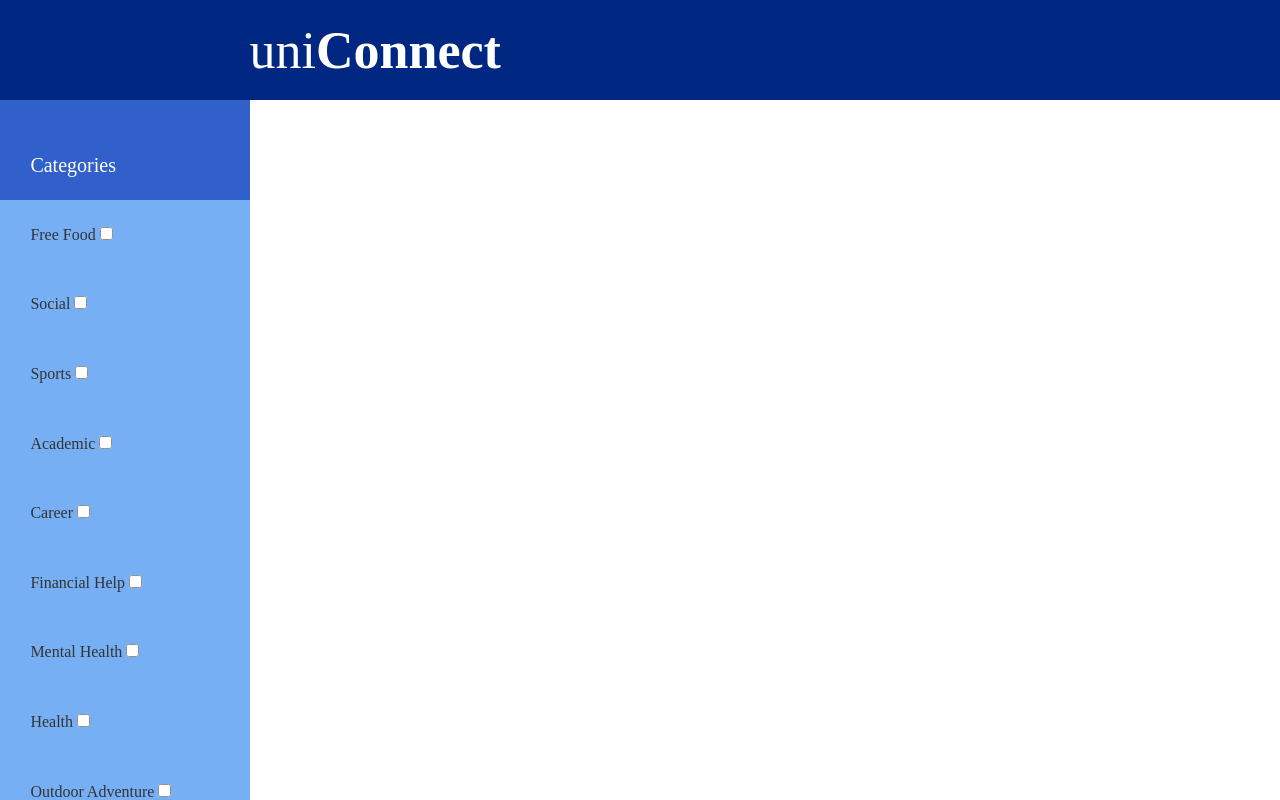
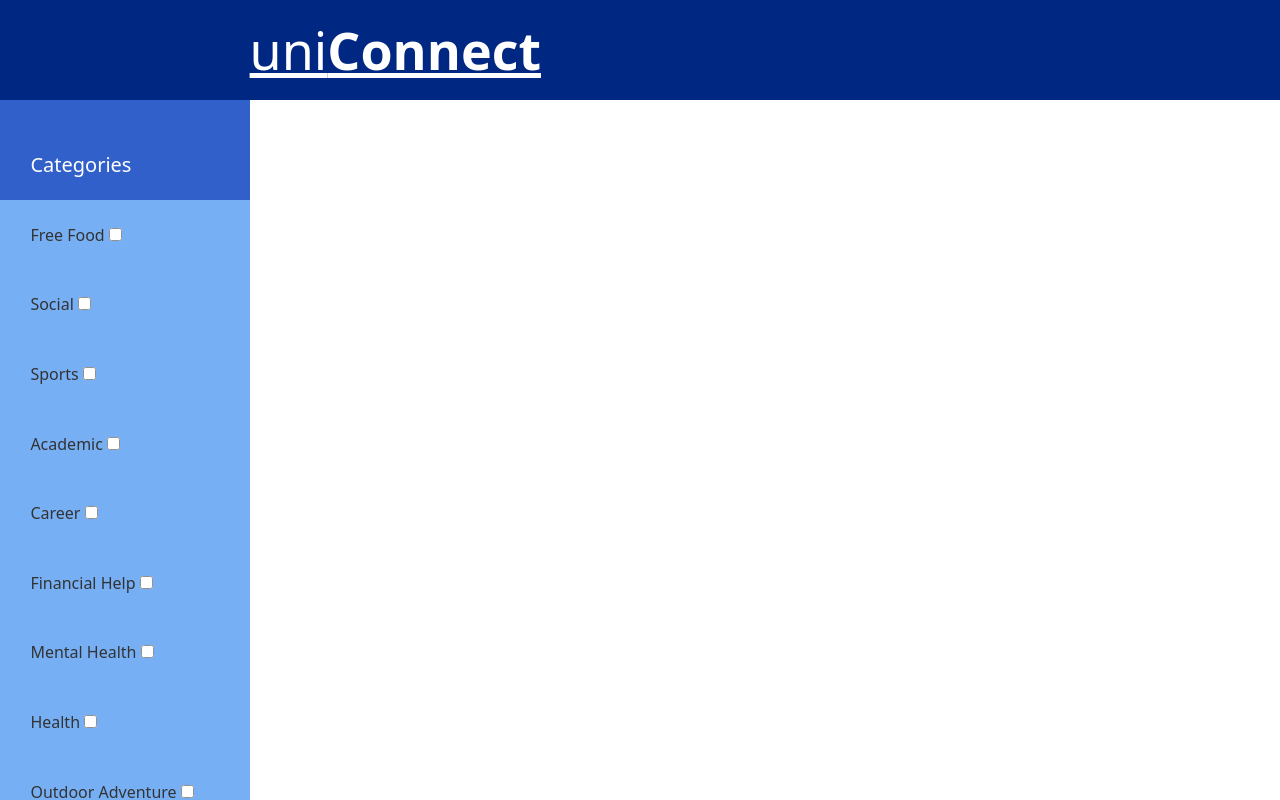
Before and after one commit to sofiaborodaenko/uniConnect, a Flask app: page / in a window 1280 px wide. Run offline with Flask 3, Linux system fonts and the light colour scheme.

Commit message:
tailwindcss install

```diff
--- /dev/null
+++ b/static/output.css
@@ -0,0 +1,317 @@
+/*! tailwindcss v4.0.14 | MIT License | https://tailwindcss.com */
+@layer theme, base, components, utilities;
+@layer theme {
+  :root, :host {
+    --font-sans: ui-sans-serif, system-ui, sans-serif, "Apple Color Emoji",
+      "Segoe UI Emoji", "Segoe UI Symbol", "Noto Color Emoji";
+    --font-mono: ui-monospace, SFMono-Regular, Menlo, Monaco, Consolas, "Liberation Mono",
+      "Courier New", monospace;
+    --text-3xl: 1.875rem;
+    --text-3xl--line-height: calc(2.25 / 1.875);
+    --font-weight-bold: 700;
+    --default-font-family: var(--font-sans);
+    --default-font-feature-settings: var(--font-sans--font-feature-settings);
+    --default-font-variation-settings: var(
+      --font-sans--font-variation-settings
+    );
+    --default-mono-font-family: var(--font-mono);
+    --default-mono-font-feature-settings: var(
+      --font-mono--font-feature-settings
+    );
+    --default-mono-font-variation-settings: var(
+      --font-mono--font-variation-settings
+    );
+  }
+}
+@layer base {
+  *, ::after, ::before, ::backdrop, ::file-selector-button {
+    box-sizing: border-box;
+    margin: 0;
+    padding: 0;
+    border: 0 solid;
+  }
+  html, :host {
+    line-height: 1.5;
+    -webkit-text-size-adjust: 100%;
+    tab-size: 4;
+    font-family: var( --default-font-family, ui-sans-serif, system-ui, sans-serif, "Apple Color Emoji", "Segoe UI Emoji", "Segoe UI Symbol", "Noto Color Emoji" );
+    font-feature-settings: var(--default-font-feature-settings, normal);
+    font-variation-settings: var( --default-font-variation-settings, normal );
+    -webkit-tap-highlight-color: transparent;
+  }
+  body {
+    line-height: inherit;
+  }
+  hr {
+    height: 0;
+    color: inherit;
+    border-top-width: 1px;
+  }
+  abbr:where([title]) {
+    -webkit-text-decoration: underline dotted;
+    text-decoration: underline dotted;
+  }
+  h1, h2, h3, h4, h5, h6 {
+    font-size: inherit;
+    font-weight: inherit;
+  }
+  a {
+    color: inherit;
+    -webkit-text-decoration: inherit;
+    text-decoration: inherit;
+  }
+  b, strong {
+    font-weight: bolder;
+  }
+  code, kbd, samp, pre {
+    font-family: var( --default-mono-font-family, ui-monospace, SFMono-Regular, Menlo, Monaco, Consolas, "Liberation Mono", "Courier New", monospace );
+    font-feature-settings: var( --default-mono-font-feature-settings, normal );
+    font-variation-settings: var( --default-mono-font-variation-settings, normal );
+    font-size: 1em;
+  }
+  small {
+    font-size: 80%;
+  }
+  sub, sup {
+    font-size: 75%;
+    line-height: 0;
+    position: relative;
+    vertical-align: baseline;
+  }
+  sub {
+    bottom: -0.25em;
+  }
+  sup {
+    top: -0.5em;
+  }
+  table {
+    text-indent: 0;
+    border-color: inherit;
+    border-collapse: collapse;
+  }
+  :-moz-focusring {
+    outline: auto;
+  }
+  progress {
+    vertical-align: baseline;
+  }
+  summary {
+    display: list-item;
+  }
+  ol, ul, menu {
+    list-style: none;
+  }
+  img, svg, video, canvas, audio, iframe, embed, object {
+    display: block;
+    vertical-align: middle;
+  }
+  img, video {
+    max-width: 100%;
+    height: auto;
+  }
+  button, input, select, optgroup, textarea, ::file-selector-button {
+    font: inherit;
+    font-feature-settings: inherit;
+    font-variation-settings: inherit;
+    letter-spacing: inherit;
+    color: inherit;
+    border-radius: 0;
+    background-color: transparent;
+    opacity: 1;
+  }
+  :where(select:is([multiple], [size])) optgroup {
+    font-weight: bolder;
+  }
+  :where(select:is([multiple], [size])) optgroup option {
+    padding-inline-start: 20px;
+  }
+  ::file-selector-button {
+    margin-inline-end: 4px;
+  }
+  ::placeholder {
+    opacity: 1;
+    color: color-mix(in oklab, currentColor 50%, transparent);
+  }
+  textarea {
+    resize: vertical;
+  }
+  ::-webkit-search-decoration {
+    -webkit-appearance: none;
+  }
+  ::-webkit-date-and-time-value {
+    min-height: 1lh;
+    text-align: inherit;
+  }
+  ::-webkit-datetime-edit {
+    display: inline-flex;
+  }
+  ::-webkit-datetime-edit-fields-wrapper {
+    padding: 0;
+  }
+  ::-webkit-datetime-edit, ::-webkit-datetime-edit-year-field, ::-webkit-datetime-edit-month-field, ::-webkit-datetime-edit-day-field, ::-webkit-datetime-edit-hour-field, ::-webkit-datetime-edit-minute-field, ::-webkit-datetime-edit-second-field, ::-webkit-datetime-edit-millisecond-field, ::-webkit-datetime-edit-meridiem-field {
+    padding-block: 0;
+  }
+  :-moz-ui-invalid {
+    box-shadow: none;
+  }
+  button, input:where([type="button"], [type="reset"], [type="submit"]), ::file-selector-button {
+    appearance: button;
+  }
+  ::-webkit-inner-spin-button, ::-webkit-outer-spin-button {
+    height: auto;
+  }
+  [hidden]:where(:not([hidden="until-found"])) {
+    display: none !important;
+  }
+}
+@layer utilities {
+  .static {
+    position: static;
+  }
+  .grid {
+    display: grid;
+  }
+  .table {
+    display: table;
+  }
+  .text-3xl {
+    font-size: var(--text-3xl);
+    line-height: var(--tw-leading, var(--text-3xl--line-height));
+  }
+  .font-bold {
+    --tw-font-weight: var(--font-weight-bold);
+    font-weight: var(--font-weight-bold);
+  }
+  .underline {
+    text-decoration-line: underline;
+  }
+  .filter {
+    filter: var(--tw-blur,) var(--tw-brightness,) var(--tw-contrast,) var(--tw-grayscale,) var(--tw-hue-rotate,) var(--tw-invert,) var(--tw-saturate,) var(--tw-sepia,) var(--tw-drop-shadow,);
+  }
+}
+* {
+  margin: 0;
+  padding: 0;
+  box-sizing: border-box;
+}
+body {
+  min-height: 100vh;
+  background-size: cover;
+  background-position: center;
+}
+.header {
+  width: 100vw;
+  height: 6.25rem;
+  display: block;
+  background-color: rgb(0, 39, 130);
+  position: fixed;
+  z-index: 1000;
+  align-items: flex-start;
+}
+.logo_container img {
+  width: 100px;
+  height: auto;
+  border-radius: 50%;
+  position: absolute;
+  margin: 0;
+  padding: 0;
+  top: 0;
+  left: 0;
+  display: table-cell;
+  vertical-align: top;
+}
+.logo_container {
+  height: 100%;
+  display: table;
+  float: left;
+  margin-left: 15.6rem;
+}
+.logo_container h1 {
+  color: white;
+  height: 100%;
+  display: table-cell;
+  vertical-align: middle;
+  font-size: 3.25rem;
+  font-weight: 200;
+}
+.logo_container h1 span {
+  font-weight: 800;
+}
+.side-bar {
+  background: rgb(0, 57, 189);
+  opacity: 0.8;
+  width: 15.6rem;
+  height: calc(100vh - 6.25rem);
+  position: fixed;
+  top: 6.25rem;
+  overflow-y: auto;
+  padding-bottom: 1rem;
+}
+.menu {
+  width: 100%;
+  margin-top: 1.9rem;
+}
+.item .sub-menu {
+  background: rgb(85, 156, 242);
+}
+.menu .item {
+  position: relative;
+  cursor: pointer;
+}
+.menu .item a {
+  color: white;
+  font-size: 1.25rem;
+  text-decoration: none;
+  display: block;
+  padding: 0.3rem 1.9rem;
+  line-height: 3.75rem;
+}
+.sub-menu li {
+  list-style-type: none;
+  padding: 0.3rem 1.9rem;
+  line-height: 3.75rem;
+}
+@property --tw-font-weight {
+  syntax: "*";
+  inherits: false;
+}
+@property --tw-blur {
+  syntax: "*";
+  inherits: false;
+}
+@property --tw-brightness {
+  syntax: "*";
+  inherits: false;
+}
+@property --tw-contrast {
+  syntax: "*";
+  inherits: false;
+}
+@property --tw-grayscale {
+  syntax: "*";
+  inherits: false;
+}
+@property --tw-hue-rotate {
+  syntax: "*";
+  inherits: false;
+}
+@property --tw-invert {
+  syntax: "*";
+  inherits: false;
+}
+@property --tw-opacity {
+  syntax: "*";
+  inherits: false;
+}
+@property --tw-saturate {
+  syntax: "*";
+  inherits: false;
+}
+@property --tw-sepia {
+  syntax: "*";
+  inherits: false;
+}
+@property --tw-drop-shadow {
+  syntax: "*";
+  inherits: false;
+}
--- a/static/styles/style.css
+++ b/static/styles/style.css
@@ -1,3 +1,5 @@
+@import "tailwindcss";
+
 *{
     margin: 0;
     padding: 0;
--- a/templates/index.html
+++ b/templates/index.html
@@ -5,7 +5,7 @@
         <meta name="viewport" content="width=device-width, initial-scale=1.0">
         <title>uniConnect</title>
         <!--CSS file-->
-        <link rel="stylesheet" href="static/styles/style.css">
+        <link rel="stylesheet" href="static/output.css">
     </head>
     <body>
         <!--top banner -->
@@ -13,7 +13,7 @@
 
             <div class="logo_container">
                <!-- <img src="static/UofT.png">  -->
-                <h1>uni<span>Connect</span></h1>
+                <h1 class="text-3xl font-bold underline">uni<span>Connect</span></h1>
 
             </div>
 
```
Also changed, not shown: package.json (added, +26 -0 lines), package-lock.json (added), 1 other file.
